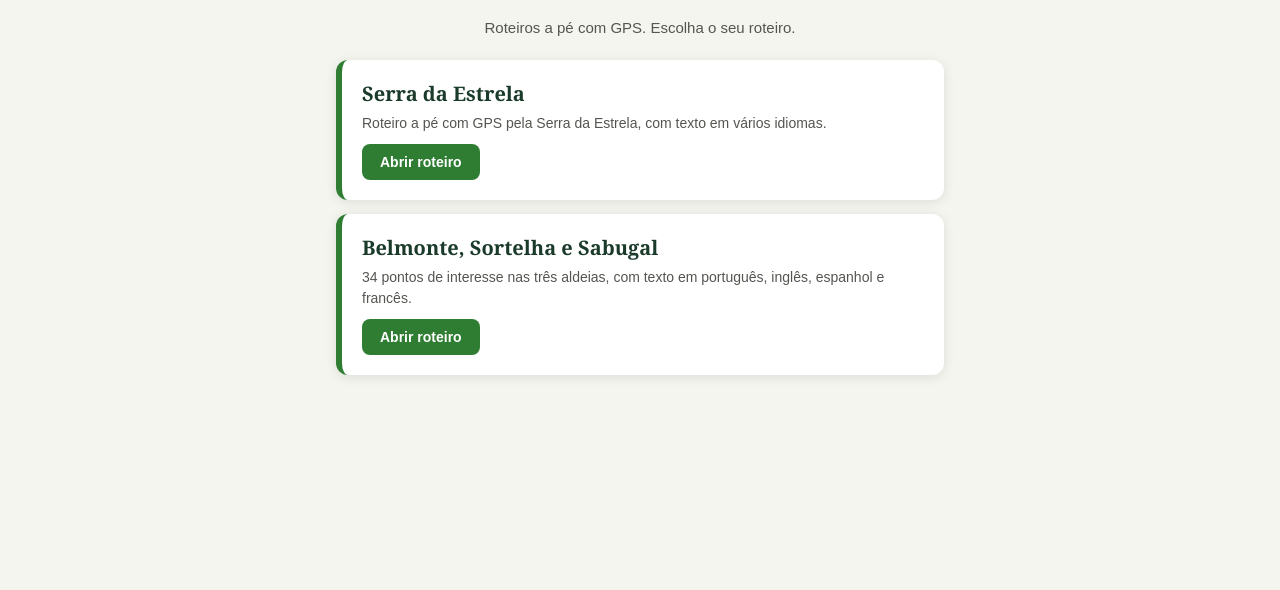
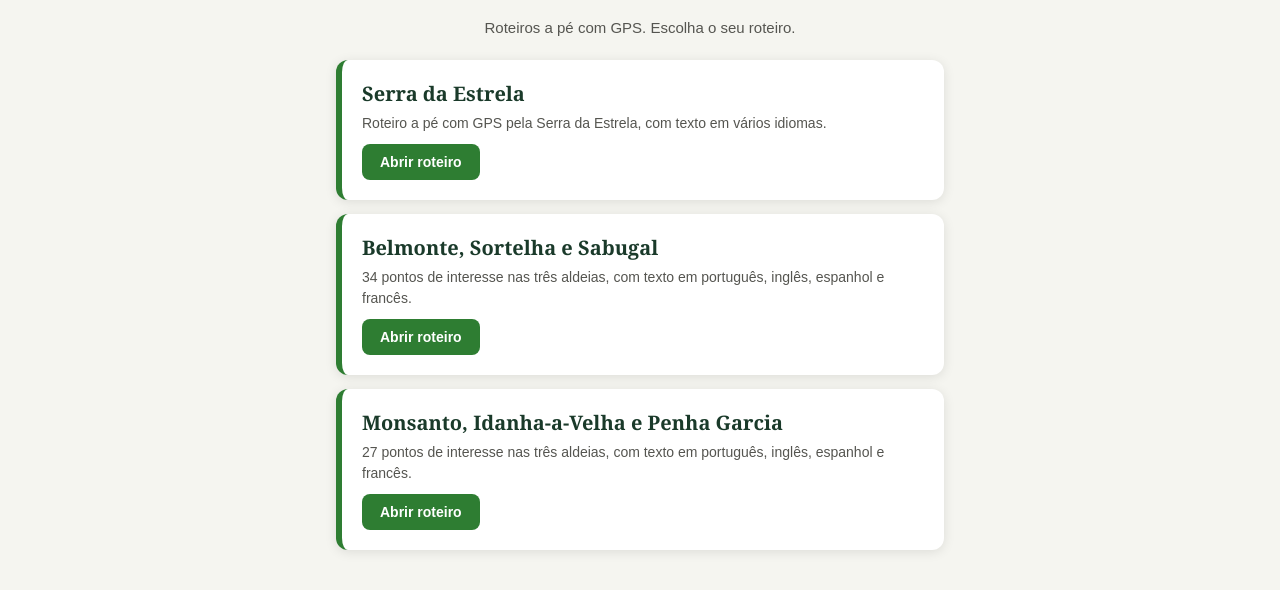
Before and after one commit to levyvasconcelos/tour-aldeias-historicas, a plain HTML site: page index.html in a window 1280 px wide. Shown: the part 70-660 px from the top of the page. Drawn offline with Linux system fonts and the light colour scheme.

Commit message:
Add files via upload

```diff
--- a/index.html
+++ b/index.html
@@ -33,6 +33,11 @@ a.cartao span{display:inline-block;margin-top:10px;background:#2e7d32;color:#fff
     <p>34 pontos de interesse nas três aldeias, com texto em português, inglês, espanhol e francês.</p>
     <span>Abrir roteiro</span>
   </a>
+  <a class="cartao" href="monsanto-idanha-penha-garcia/">
+    <h2>Monsanto, Idanha-a-Velha e Penha Garcia</h2>
+    <p>27 pontos de interesse nas três aldeias, com texto em português, inglês, espanhol e francês.</p>
+    <span>Abrir roteiro</span>
+  </a>
 </main>
 </body>
 </html>
```
